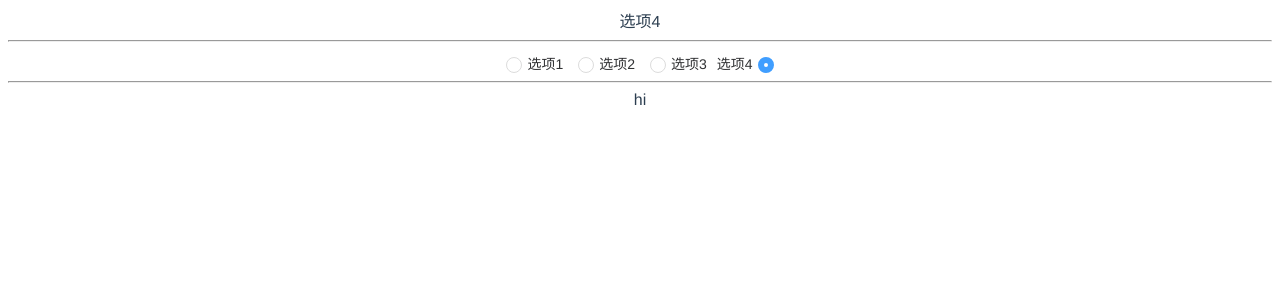
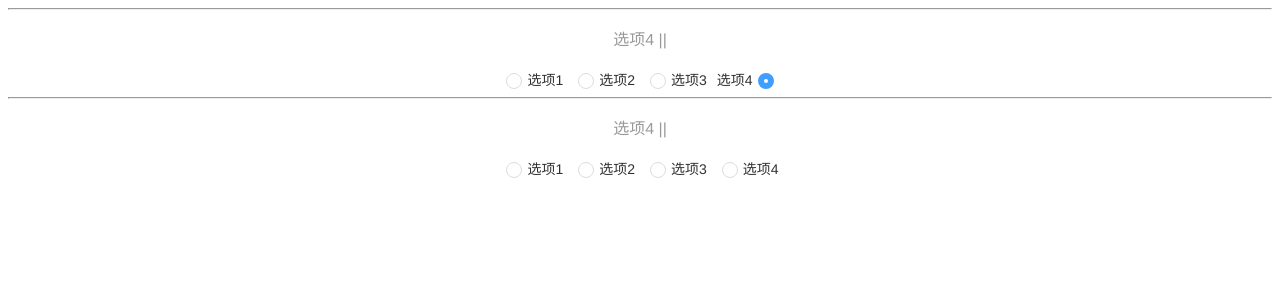
Before and after one commit to sam9029/snine-ui, a Vue app: page / in a window 1280 px wide. Shown: the top 300 px of the page. Built offline with nearby package versions, Linux system fonts and the light colour scheme.

Commit message:
add:comps radio-group&radio developing

```diff
--- a/examples/demo/SnRadio.vue
+++ b/examples/demo/SnRadio.vue
@@ -1,19 +1,27 @@
 <template>
   <div>
-    {{ valueTest }}
     <hr />
+    <p class="choose-value">{{ valueTest }} ||</p>
     <!-- 组件使用 -->
     <sn-radio
       v-for="item in radioDemo"
       v-model="valueTest"
       :key="item.label"
-      :name="item.name"
+      :radioName="item.name"
       :label="item.label"
       :disabled="item.disabled"
       :labelPosition="item.labelPosition"
     />
     <hr />
-    <sn-radio-group />
+    <p class="choose-value">{{ valueGroupTest }} ||</p>
+    <sn-radio-group v-model="valueGroupTest">
+      <sn-radio
+        v-for="item in radioGroupDemo"
+        :key="item.label"
+        :label="item.label"
+        :disabled="item.disabled"
+      />
+    </sn-radio-group>
     <!-- <sn-radio v-model="opt2" label="选项1" /> -->
   </div>
 </template>
@@ -49,6 +57,25 @@ export default {
           disabled: null,
         },
       ],
+      valueGroupTest: "选项4",
+      radioGroupDemo: [
+        {
+          label: "选项1",
+          disabled: null,
+        },
+        {
+          label: "选项2",
+          disabled: null,
+        },
+        {
+          label: "选项3",
+          disabled: null,
+        },
+        {
+          label: "选项4",
+          disabled: null,
+        },
+      ],
     };
   },
   computed: {
@@ -58,3 +85,9 @@ export default {
   },
 };
 </script>
+
+<style scoped>
+.choose-value {
+  color: #999;
+}
+</style>
--- a/packages/radio/src/radio-group.vue
+++ b/packages/radio/src/radio-group.vue
@@ -1,23 +1,39 @@
 <template>
-  <div :class="['sn-radio-group']">hi</div>
+  <div :class="['sn-radio-group']">
+    <template v-if="$slots.default">
+      <slot ref="snRadioComps"></slot>
+    </template>
+  </div>
 </template>
 
 <script>
 export default {
   name: "SnRadioGroup",
+  componentName: "SnRadioGroup",
   props: {
-    value: [String, Number, Boolean], // 模拟 input[type='radio'] 的checked属性
+    // value: [String, Number, Boolean], // 模拟 input[type='radio'] 的checked属性
   },
   data() {
     return {
-      // 组件内储存选中 radio 的value值
-      curValue: this.value || null,
+      // groupName: generateRadioGroupName(),
     };
   },
   watch: {},
   computed: {},
   methods: {},
-  mounted() {},
+  mounted() {
+    // // dev-log
+    console.log(
+      "[Dev_Log][$slots.default]_>>>",
+      this.$slots.default,
+      this.$refs.snRadioComps
+    );
+
+    this.$nextTick(() => {
+      // // dev-log
+      console.log("[Dev_Log][snRadioComps]_>>>", this.$refs.snRadioComps);
+    });
+  },
 };
 </script>
 
@@ -29,5 +45,4 @@ export default {
   2. 初始化radio的 选中状态 ✔
   3. radio的 禁用状态 ✔
 
-
  -->
--- a/packages/radio/src/radio.vue
+++ b/packages/radio/src/radio.vue
@@ -13,8 +13,8 @@
       type="radio"
       ref="snRadio"
       class="sn-radio__input"
-      :id="label"
-      :name="name"
+      :id="labelStrId + label"
+      :name="$data.$_groupRadioName || radioName"
       :value="label"
       :disabled="disabled"
       @change="handleChange"
@@ -22,28 +22,34 @@
     <label
       class="sn-radio__label"
       v-if="label"
-      :for="label"
+      :for="labelStrId + label"
       :disabled="disabled"
       >{{ label }}</label
     >
-
+    {{ $data.$_radioGroup }}
     <!-- 按钮模式 -->
     <!-- <sn-button type="primary" @click="handleClick">点击上传</sn-button> -->
   </div>
 </template>
 
 <script>
+import { generateRandomStr } from "./utils";
 export default {
   name: "SnRadio",
+  componentName: "SnRadio",
   props: {
     value: [String, Number, Boolean], // 模拟 input[type='radio'] 的checked属性
-    name: String,
+    radioName: String,
     label: String,
     disabled: Boolean,
     labelPosition: String,
   },
   data() {
     return {
+      labelStrId: this.generateRandomStr(),
+      // 存储 _radioGroup 对象
+      $_radioGroup: null,
+      $_groupRadioName: null,
       // 组件内储存选中 radio 的value值
       curValue: this.value || null,
     };
@@ -53,8 +59,31 @@ export default {
       // 更新父组件的值
       this.$emit("input", newVal);
     },
+    isGroupMode: {
+      handler(newVal) {
+        if (newVal) {
+          this.$data.$_groupRadioName = this.generateRandomStr();
+        } else {
+          this.$data.$_groupRadioName = null;
+        }
+      },
+      immediate: true,
+    },
   },
   computed: {
+    // 判断父组件是否为 group 模式
+    isGroupMode() {
+      let parent = this.$parent;
+      while (parent) {
+        if (parent.$options._componentTag !== "sn-radio-group") {
+          parent = parent.$parent;
+        } else {
+          // this.$data.$_radioGroup = parent;
+          return true;
+        }
+      }
+      return false;
+    },
     // label 位置摆放
     labelPositionControl() {
       if (this.labelPosition && this.labelPosition == "front") {
@@ -67,10 +96,11 @@ export default {
     },
   },
   methods: {
+    generateRandomStr,
     init() {
       // 初始化radio的 选中状态
-      // // dev-log
-      console.log("[Dev_Log][init]_>>>", this.value, this.label);
+      // // // dev-log
+      // console.log("[Dev_Log][init]_>>>", this.value, this.label);
 
       if (this.value === this.label) {
         this.$refs["snRadio"].click();
@@ -82,6 +112,9 @@ export default {
     },
   },
   mounted() {
+    // // // dev-log
+    console.log("[Dev_Log][radio——init]_>>>", this.$data.$_groupRadioName);
+
     this.init();
   },
 };
--- /dev/null
+++ b/packages/radio/src/utils.js
@@ -0,0 +1,5 @@
+// 随机生成group name字段
+export const generateRandomStr = () => {
+  let name = Math.random().toString(36).slice(2);
+  return name;
+};
```
Also changed, not shown: 2 other files (tests, documents, lock files or other folders).
